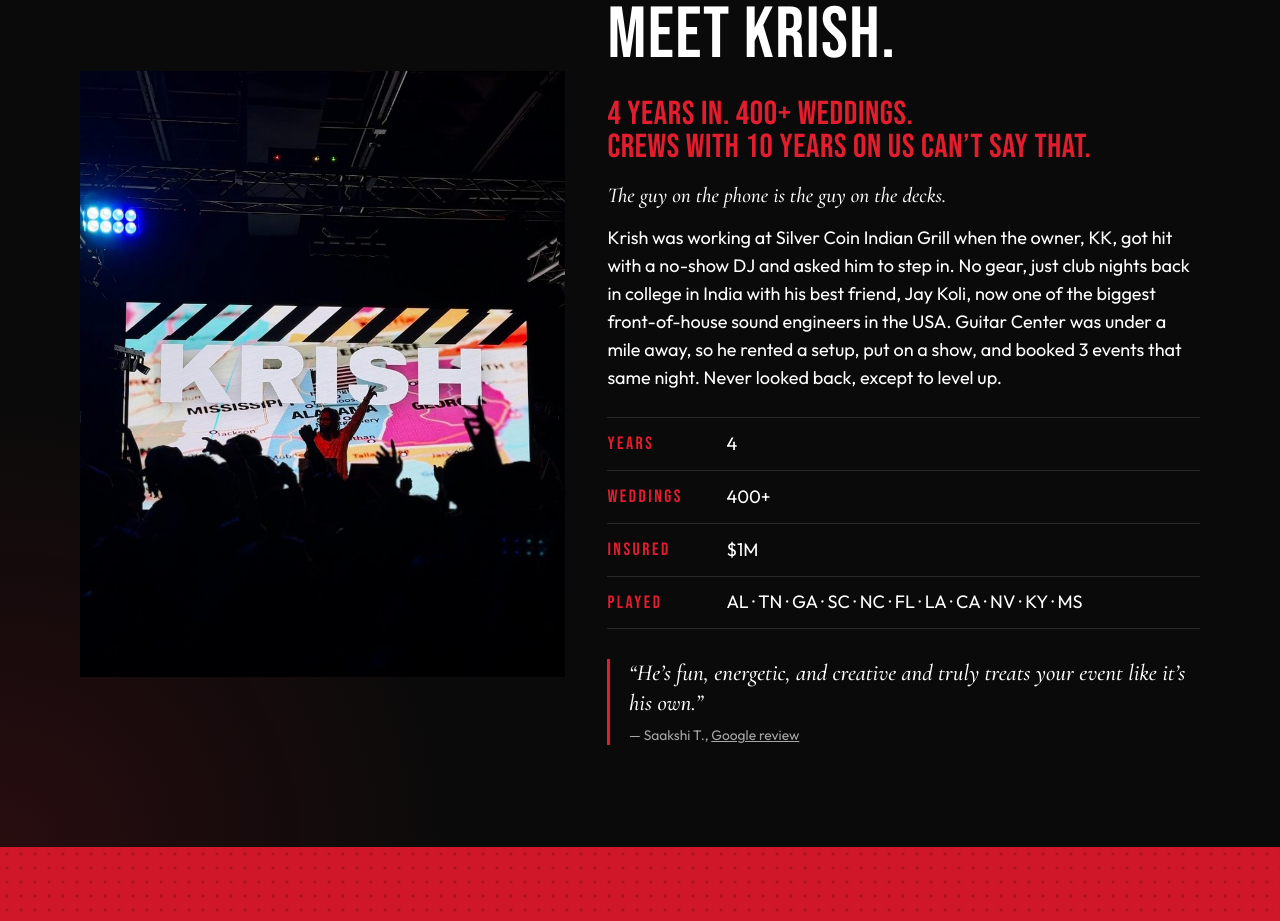
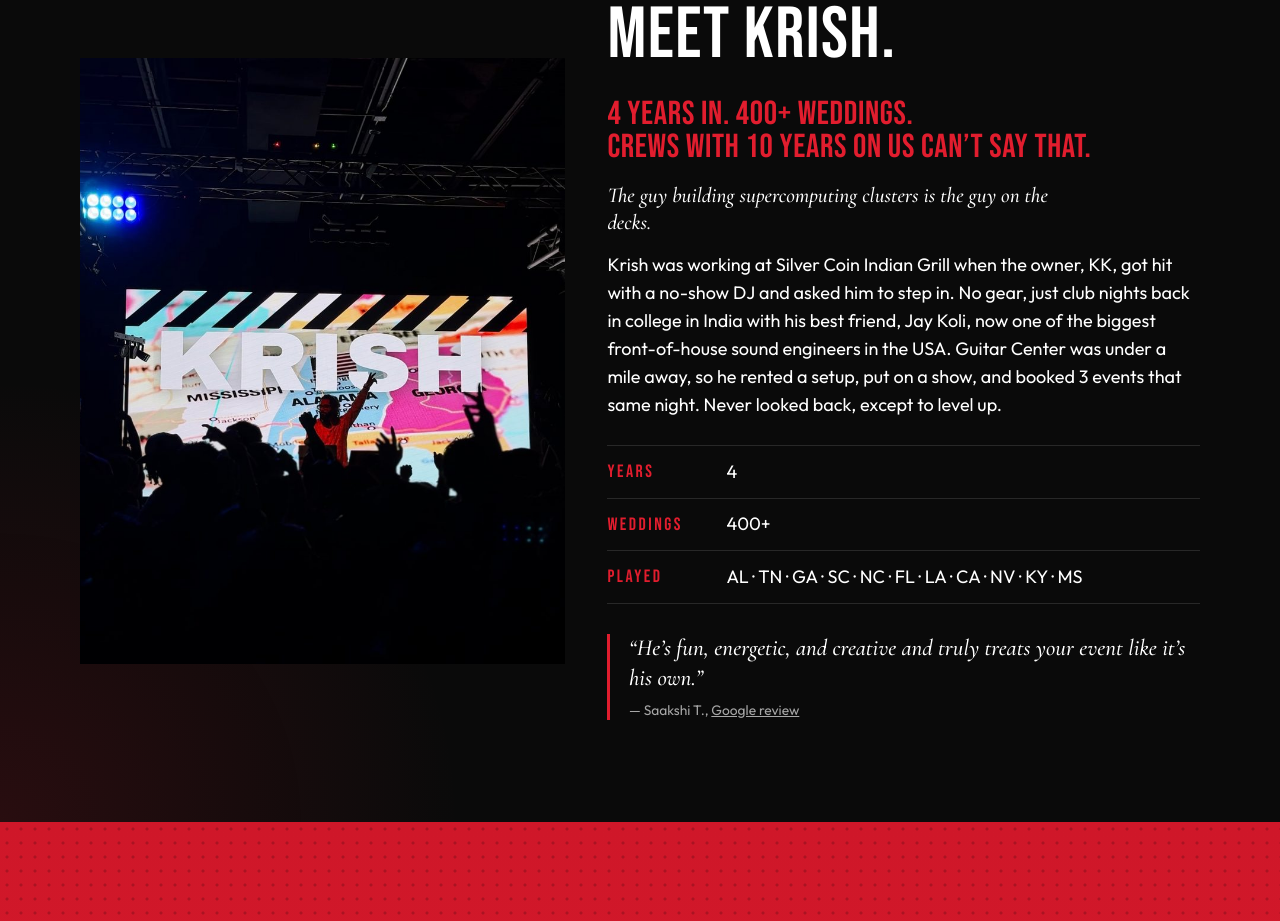
Before and after one commit to krish-mm/desisoundguys, a plain HTML site: page index.html in a window 1280 px wide. Shown: the part 5916-6837 px from the top of the page. Drawn offline with nearby package versions, Linux system fonts and the light colour scheme; no server answers.

Commit message:
Meet Krish: drop Insured stat, supercomputing line (Krish)

```diff
--- a/index.html
+++ b/index.html
@@ -465,11 +465,11 @@
         <div>
           <h2>Meet Krish.</h2>
           <p class="team-claim">4 years in. 400+ weddings.<br>Crews with 10 years on us can’t say that.</p>
-          <p class="bar-body">The guy on the phone is the guy on the decks.</p>
+          <p class="bar-body">The guy building supercomputing clusters is the guy on the decks.</p>
           <p class="team-bio">Krish was working at Silver Coin Indian Grill when the owner, KK, got hit with a no-show DJ and asked him to step in. No gear, just club nights back in college in India with his best friend, Jay Koli, now one of the biggest front-of-house sound engineers in the USA. Guitar Center was under a mile away, so he rented a setup, put on a show, and booked 3 events that same night. Never looked back, except to level up.</p>
           <dl class="team-facts">
             <div><dt>Years</dt><dd>4</dd></div>
-            <div><dt>Weddings</dt><dd>400+</dd></div><div><dt>Insured</dt><dd>$1M</dd></div>
+            <div><dt>Weddings</dt><dd>400+</dd></div>
             <div><dt>Played</dt><dd>AL · TN · GA · SC · NC · FL · LA · CA · NV · KY · MS</dd></div>
             <!-- Team row hidden until Krish sends names and roles: <div><dt>Team</dt><dd>[Add: team names and roles]</dd></div> -->
           </dl>
```
